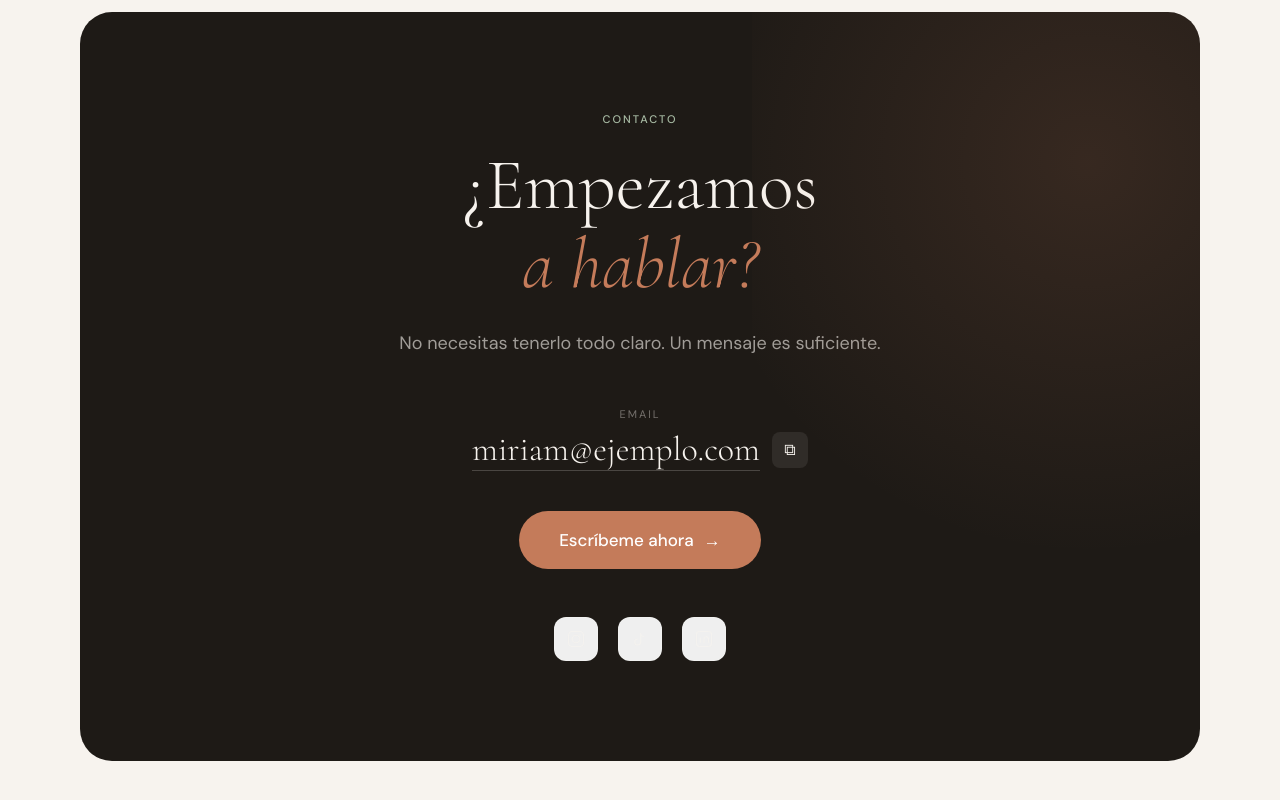
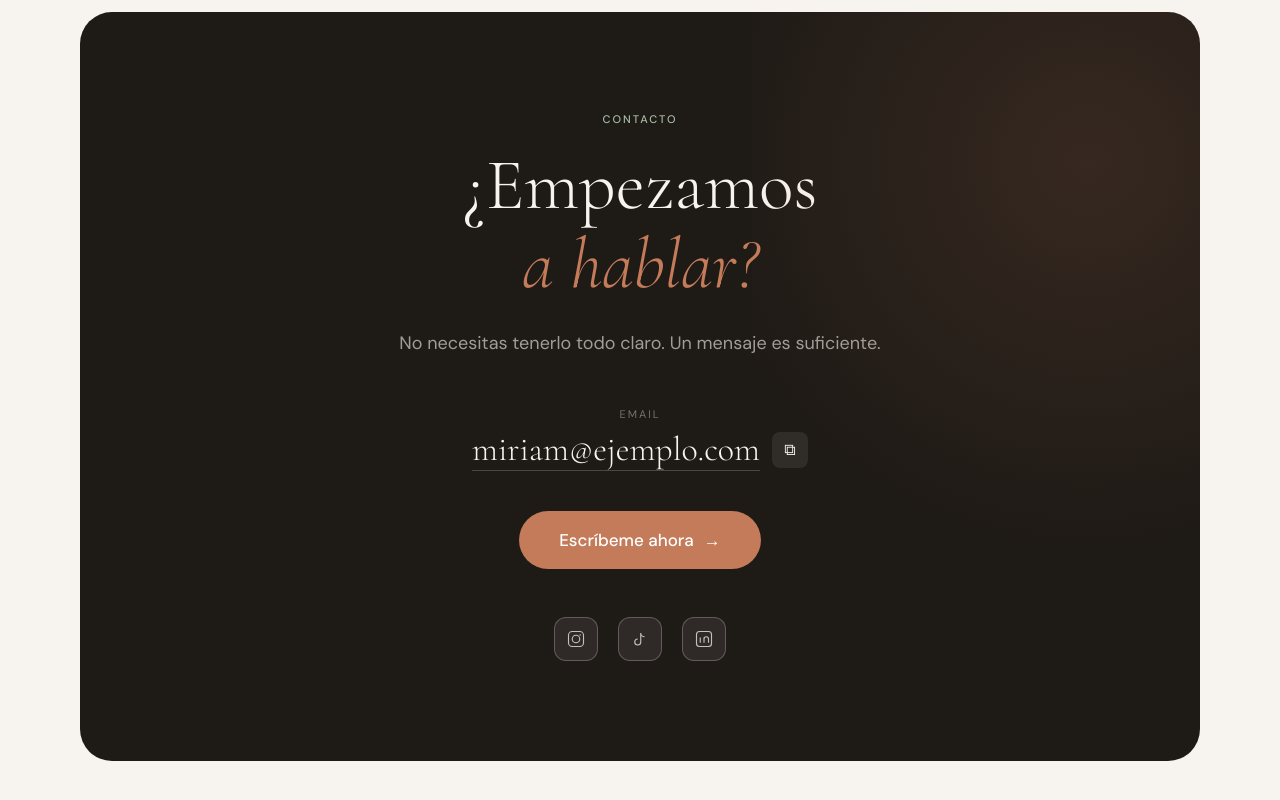
Before and after one commit to Frut0ss/miriam-website, a React (Create React App) app: page / in a window 1280 px wide. Shown: the part 3818-4618 px from the top of the page. Built offline with nearby package versions, Linux system fonts and the light colour scheme.

Commit message:
update on transitions

```diff
--- a/src/App.css
+++ b/src/App.css
@@ -39,24 +39,29 @@ img { max-width: 100%; display: block; }
 /* ─── Utility ────────────────────────────────────────────────────────────── */
 .reveal {
   opacity: 0;
-  transform: translateY(40px);
-  transition: opacity 0.8s var(--transition), transform 0.8s var(--transition);
+  transform: translateY(24px);
+  transition: opacity 0.7s ease, transform 0.7s ease;
 }
 .reveal.revealed {
   opacity: 1;
   transform: translateY(0);
 }
 
+/* Staggered children — cada hijo directo anima con un pequeño delay */
+.reveal.revealed > * {
+  animation: none;
+}
+
 .animate-in {
   opacity: 0;
-  transform: translateY(30px);
-  animation: fadeUp 0.9s var(--transition) forwards;
+  transform: translateY(20px);
+  animation: fadeUp 0.8s ease forwards;
 }
-.delay-1 { animation-delay: 0.1s; }
-.delay-2 { animation-delay: 0.3s; }
-.delay-3 { animation-delay: 0.5s; }
-.delay-4 { animation-delay: 0.7s; }
-.delay-5 { animation-delay: 1s; }
+.delay-1 { animation-delay: 0.05s; }
+.delay-2 { animation-delay: 0.2s; }
+.delay-3 { animation-delay: 0.35s; }
+.delay-4 { animation-delay: 0.5s; }
+.delay-5 { animation-delay: 0.75s; }
 
 @keyframes fadeUp {
   to { opacity: 1; transform: translateY(0); }
@@ -664,15 +669,24 @@ img { max-width: 100%; display: block; }
   justify-content: center;
   width: 44px; height: 44px;
   border-radius: 12px;
-  border: 1px solid rgba(247,243,238,0.15);
-  color: rgba(247,243,238,0.6);
+  border: 1px solid rgba(247,243,238,0.25);
+  background: rgba(247,243,238,0.08);
+  color: rgba(247,243,238,0.75);
   text-decoration: none;
-  transition: all 0.3s;
+  cursor: pointer;
+  transition: all 0.3s ease;
 }
-.social-link svg { width: 18px; height: 18px; }
+.social-link svg {
+  width: 18px;
+  height: 18px;
+  stroke: currentColor;
+  fill: none;
+  display: block;
+}
 .social-link:hover {
   border-color: var(--terra);
   color: var(--terra);
+  background: rgba(196,123,90,0.1);
   transform: translateY(-3px);
 }
 
--- a/src/App.js
+++ b/src/App.js
@@ -2,7 +2,7 @@ import React, { useEffect, useRef, useState } from 'react';
 import './App.css';
 
 // ─── Scroll reveal hook ───────────────────────────────────────────────────────
-function useReveal(threshold = 0.15) {
+function useReveal(threshold = 0.05) {
   const ref = useRef(null);
   const [visible, setVisible] = useState(false);
   useEffect(() => {
@@ -10,7 +10,7 @@ function useReveal(threshold = 0.15) {
     if (!el) return;
     const obs = new IntersectionObserver(
       ([entry]) => { if (entry.isIntersecting) { setVisible(true); obs.disconnect(); } },
-      { threshold }
+      { threshold, rootMargin: '0px 0px -60px 0px' }
     );
     obs.observe(el);
     return () => obs.disconnect();
@@ -188,7 +188,15 @@ function EnQueAyudo() {
         </p>
         <div className="areas__grid">
           {AREAS.map((a, i) => (
-            <div key={i} className="area-card" style={{ '--delay': `${i * 0.08}s` }}>
+            <div
+              key={i}
+              className="area-card"
+              style={{
+                opacity: visible ? 1 : 0,
+                transform: visible ? 'translateY(0)' : 'translateY(20px)',
+                transition: `opacity 0.5s ease ${i * 0.07}s, transform 0.5s ease ${i * 0.07}s`
+              }}
+            >
               <div className="area-card__icon">{a.icon}</div>
               <h3>{a.title}</h3>
               <p>{a.desc}</p>
@@ -218,7 +226,15 @@ function ComoTrabajo() {
         </h2>
         <div className="steps">
           {STEPS.map((s, i) => (
-            <div key={i} className="step" style={{ '--delay': `${i * 0.12}s` }}>
+            <div
+              key={i}
+              className="step"
+              style={{
+                opacity: visible ? 1 : 0,
+                transform: visible ? 'translateY(0)' : 'translateY(20px)',
+                transition: `opacity 0.5s ease ${i * 0.12}s, transform 0.5s ease ${i * 0.12}s`
+              }}
+            >
               <div className="step__left">
                 <div className="step__num">{s.num}</div>
                 <div className="step__connector" />
```
